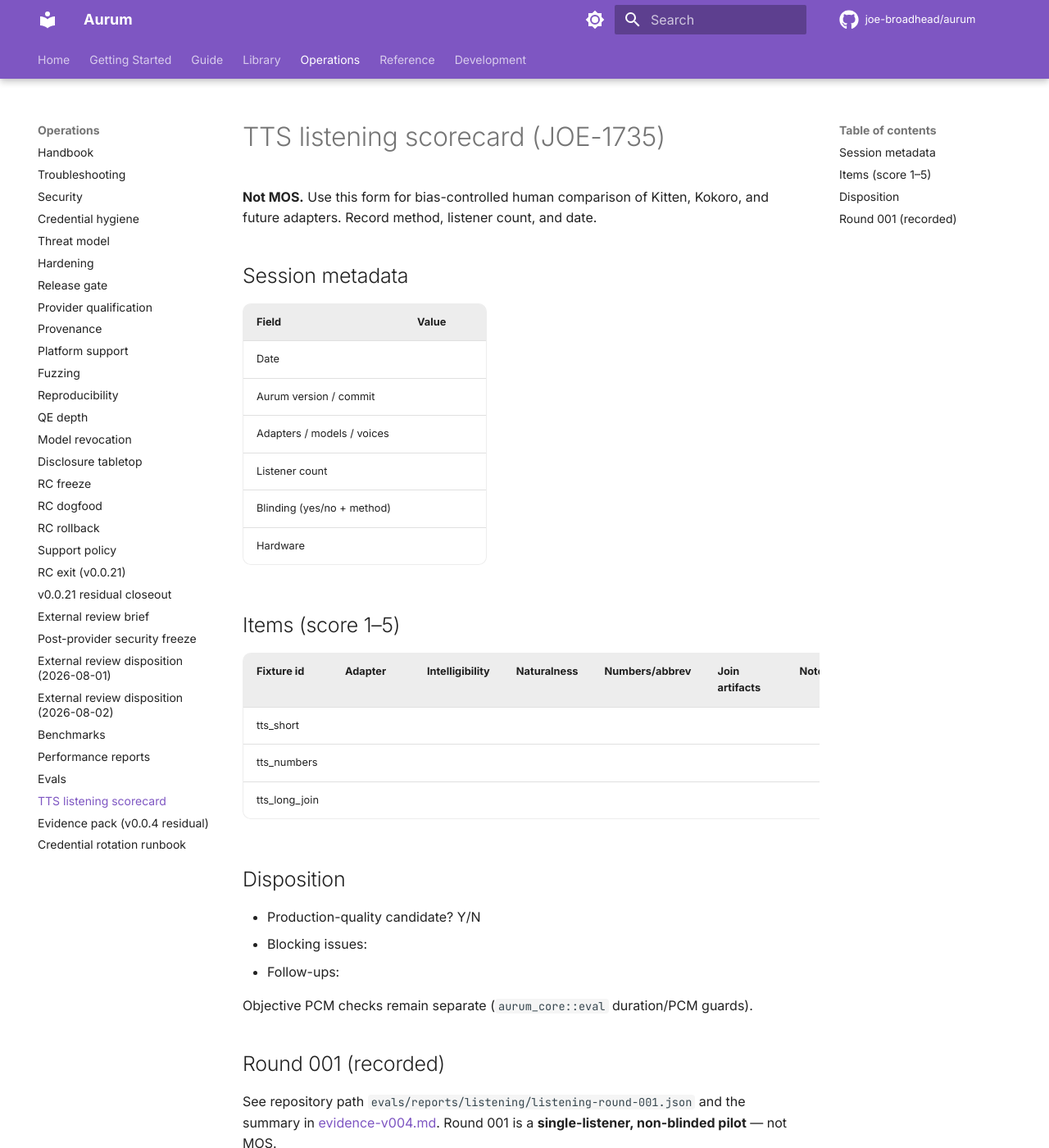
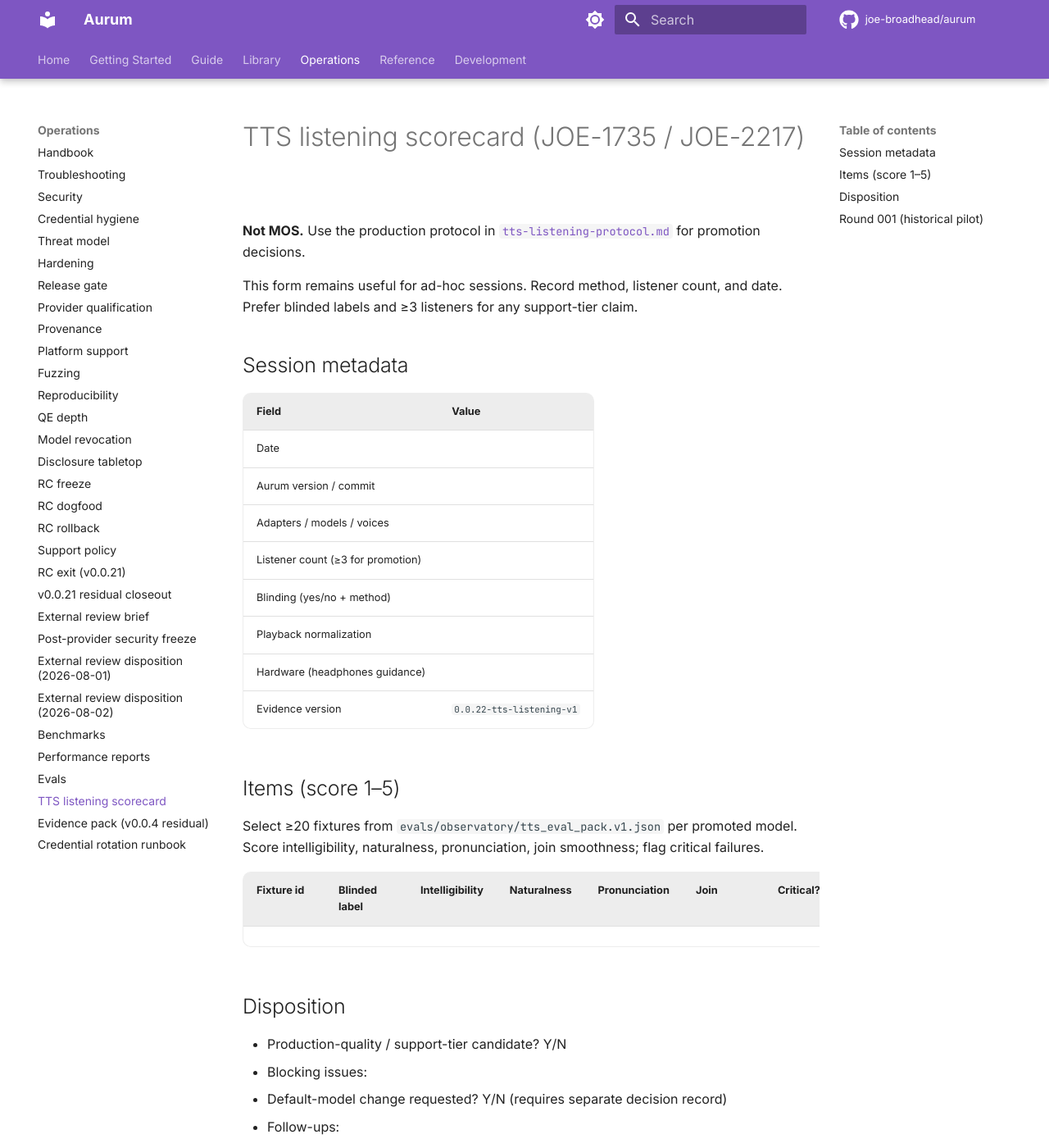
Before and after one commit to joe-broadhead/aurum, an MkDocs documentation site: the page built from docs/operations/listening-scorecard.md, in a window 1280 px wide and 1400 px high. Shown: the whole window at 82% size. Built offline with MkDocs 1.6.1 and Material for MkDocs 9.7.7, drawn with Linux system fonts in a browser that asks for light colours; comment, search, counter and statistics services are not loaded; some of the changed text lies outside the part shown.

Commit message:
feat(evals): TTS listening pack, objective metrics, support tiers (JOE-2217)
Add ≥60-utterance production TTS eval pack, PCM objective scorer (clip,
empty, join discontinuity, truncation), listening aggregates without PII,
support-tier policy, local model/voice matrix, protocol docs, and an
explicit decision to retain Kitten as default.

```diff
--- a/docs/operations/listening-scorecard.md
+++ b/docs/operations/listening-scorecard.md
@@ -1,7 +1,10 @@
-# TTS listening scorecard (JOE-1735)
+# TTS listening scorecard (JOE-1735 / JOE-2217)
 
-**Not MOS.** Use this form for bias-controlled human comparison of Kitten, Kokoro,
-and future adapters. Record method, listener count, and date.
+**Not MOS.** Use the production protocol in
+[`tts-listening-protocol.md`](tts-listening-protocol.md) for promotion decisions.
+
+This form remains useful for ad-hoc sessions. Record method, listener count, and
+date. Prefer blinded labels and ≥3 listeners for any support-tier claim.
 
 ## Session metadata
 
@@ -10,28 +13,34 @@
 | Date | |
 | Aurum version / commit | |
 | Adapters / models / voices | |
-| Listener count | |
+| Listener count (≥3 for promotion) | |
 | Blinding (yes/no + method) | |
-| Hardware | |
+| Playback normalization | |
+| Hardware (headphones guidance) | |
+| Evidence version | `0.0.22-tts-listening-v1` |
 
 ## Items (score 1–5)
 
-| Fixture id | Adapter | Intelligibility | Naturalness | Numbers/abbrev | Join artifacts | Notes |
-|------------|---------|-----------------|-------------|----------------|----------------|-------|
-| tts_short | | | | | | |
-| tts_numbers | | | | | | |
-| tts_long_join | | | | | | |
+Select ≥20 fixtures from `evals/observatory/tts_eval_pack.v1.json` per promoted
+model. Score intelligibility, naturalness, pronunciation, join smoothness; flag
+critical failures.
+
+| Fixture id | Blinded label | Intelligibility | Naturalness | Pronunciation | Join | Critical? | Notes |
+|------------|---------------|-----------------|-------------|---------------|------|-----------|-------|
+| | | | | | | | |
 
 ## Disposition
 
-- Production-quality candidate? Y/N
+- Production-quality / support-tier candidate? Y/N
 - Blocking issues:
+- Default-model change requested? Y/N (requires separate decision record)
 - Follow-ups:
 
-Objective PCM checks remain separate (`aurum_core::eval` duration/PCM guards).
+Objective PCM checks: `aurum_core::eval::score_tts_pcm` / `TtsObjectiveReport`.
+Support-tier gate: `evaluate_support_tier`.
 
-## Round 001 (recorded)
+## Round 001 (historical pilot)
 
-See repository path `evals/reports/listening/listening-round-001.json`
-and the summary in [evidence-v004.md](evidence-v004.md). Round 001 is a
-**single-listener, non-blinded pilot** — not MOS.
+See `evals/reports/listening/listening-round-001.json` and
+[evidence-v004.md](evidence-v004.md). Round 001 is a **single-listener,
+non-blinded pilot** — not sufficient for support-tier promotion under JOE-2217.
```
Also changed, not shown: docs/guide/tts.md (+12 -0 lines), docs/operations/tts-listening-protocol.md (added, +109 -0 lines), evals/observatory/tts-default-decision.md (added, +31 -0 lines), 4 other files.
